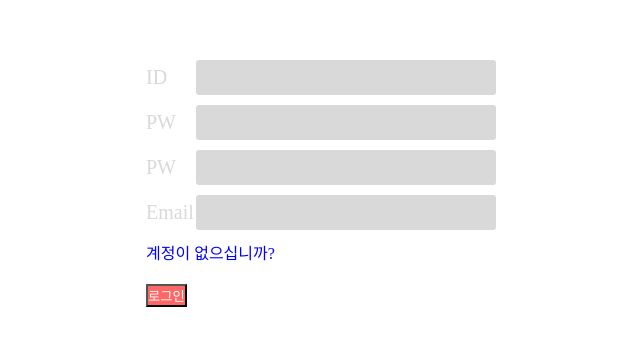
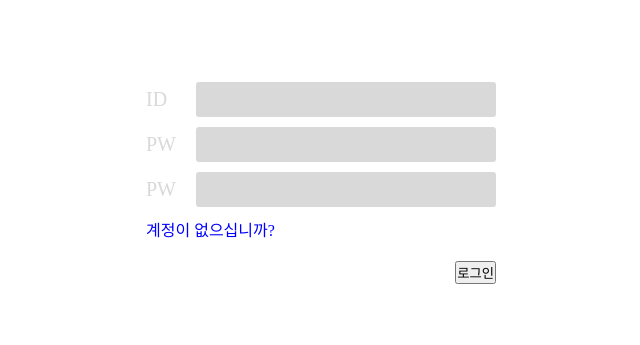
Before and after one commit to PinguLee/Simple-Login-Join, a plain HTML site: page index.html in a window 1280 px wide. Shown: the part 217-562 px from the top of the page, without its empty margins (319-959 px from the left). Drawn offline with Linux system fonts and the light colour scheme.

Commit message:
fix: 임시 수정

```diff
--- a/css/style.css
+++ b/css/style.css
@@ -14,6 +14,10 @@ a {
   align-items: center;
   width: 100vw;
   height: 100vh;
+}
+
+.box .box-Login > :nth-child(2){
+  width: 300px;
 }
 
 #lbl-Join {
--- a/index.html
+++ b/index.html
@@ -10,8 +10,8 @@
 </head>
 
 <body>
-  <div id="root" class="box-Main">
-
+  <div id="root">
+    <div class="box-Main">
       <form method="post" action="/login">
         <div class="box box-ID">
           <label for="txt-ID" class="lbl">ID</label>
@@ -25,22 +25,21 @@
           <label for="txt-PW2" class="lbl">PW</label>
           <input type="password" name="pw2" id="txt-PW2" class="txt">
         </div>
-      <div class="box box-Email">
-        <label for="txt-Email" class="lbl">Email</label>
-        <input type="text" name="pw2" id="txt-Email" class="txt">
-      </div>
         <div class="box box-Join">
-        <a href=""><label id="lbl-Join">계정이 없으십니까?</label></a>
+          <label id="lbl-Join">계정이 없으십니까?</label>
         </div>
         <div class="box box-Alert">
           <label id="lbl-Alert"></label>
         </div>
         <div class="box box-Login">
-        <input type="submit" value="로그인" id="btn-Login" class="hotpink"></input>
+          <div></div>
+          <div>
+            <input type="submit" value="로그인" id="btn-Login"></input>
+          </div>
         </div>
       </form>
     </div>
-
+  </div>
 </body>
 
 </html>
```
Also changed, not shown: success.html (+5 -16 lines), 1 other file. Lines whose indentation alone changed are shown as unchanged.
